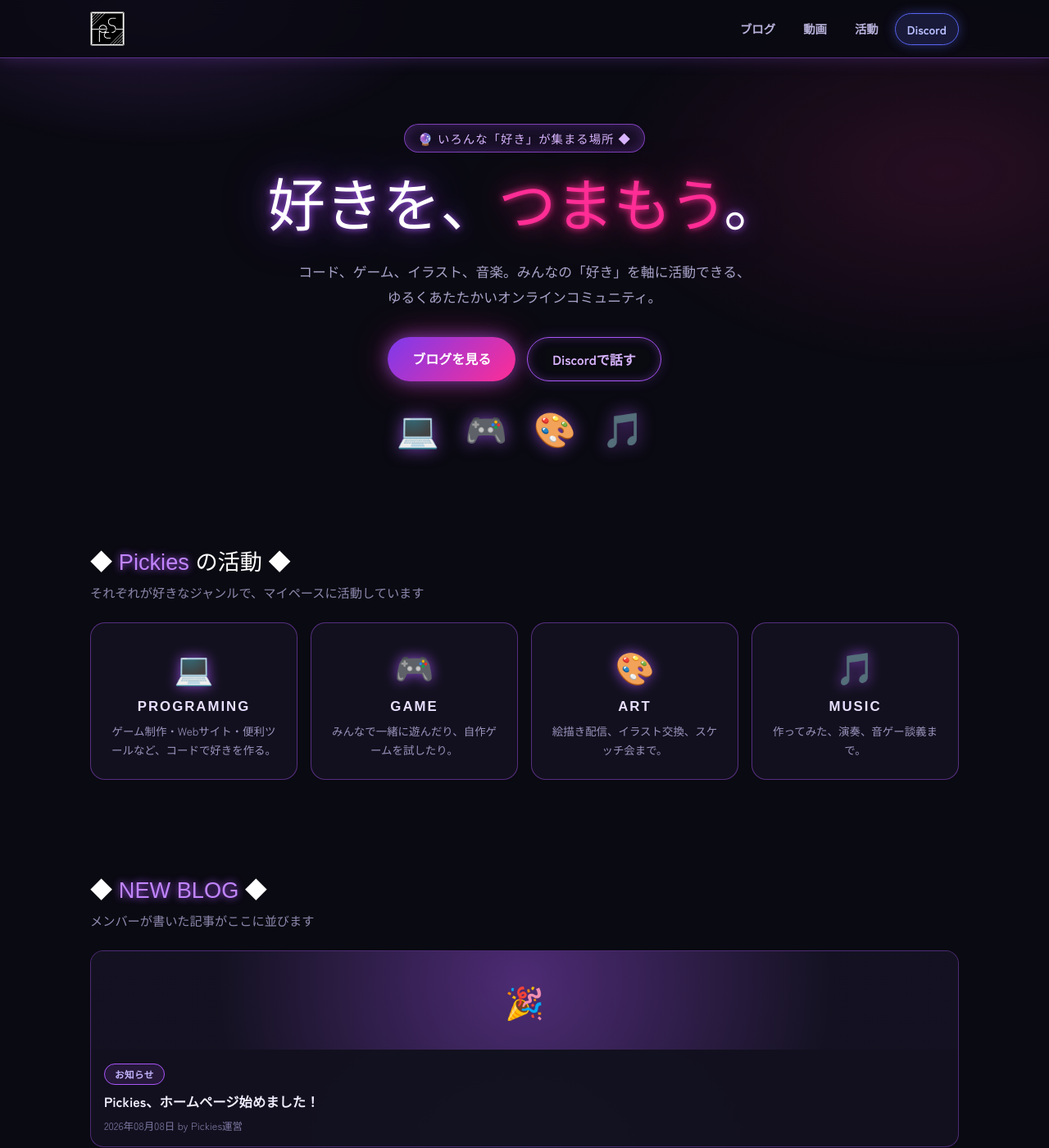
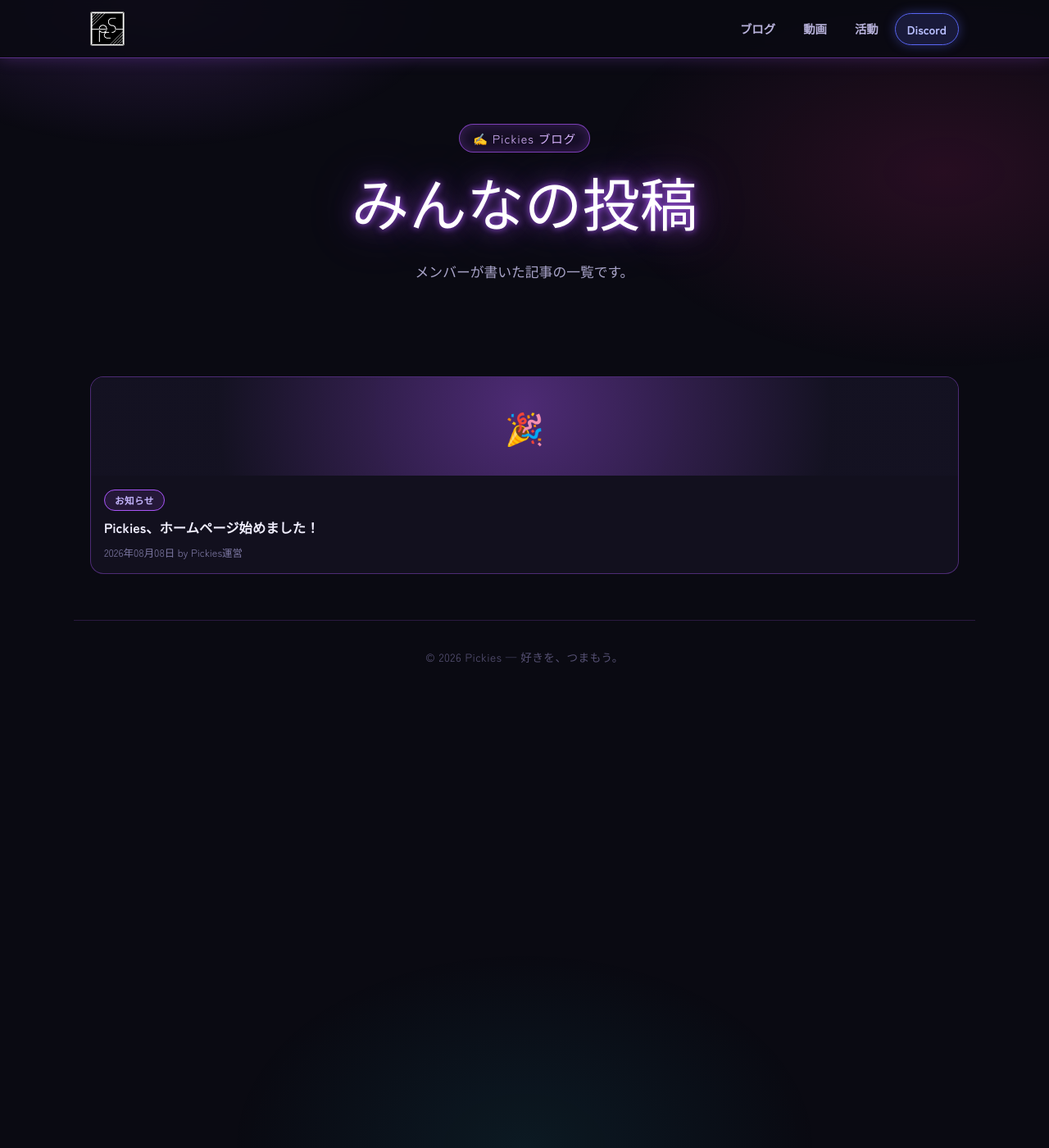
Before and after one commit to pc598-pickie/pc, a Jekyll site: the page built from blog/index.html, in a window 1280 px wide and 1400 px high. Shown: the whole window at 82% size. Built offline with Jekyll 4.4.1, drawn with Linux system fonts in a browser that asks for light colours; some web fonts are replaced; some of the changed text lies outside the part shown.

Commit message:
Update index.html

```diff
--- a/blog/index.html
+++ b/blog/index.html
@@ -1,35 +1,17 @@
 ---
 layout: default
-title: Pickies
+title: ブログ一覧
 ---
 
-<section class="hero">
-  <div class="hero-badge">🔮 いろんな「好き」が集まる場所 ◆</div>
-  <h1>好きを、<span class="accent">つまもう</span>。</h1>
-  <p>コード、ゲーム、イラスト、音楽。みんなの「好き」を軸に活動できる、ゆるくあたたかいオンラインコミュニティ。</p>
-  <div class="hero-buttons">
-    <a href="#blog" class="btn btn-primary">ブログを見る</a>
-    <a href="#discord" class="btn btn-ghost">Discordで話す</a>
-  </div>
-  <div class="hero-emoji">💻 🎮 🎨 🎵</div>
+<section class="hero" style="padding-bottom:24px;">
+  <div class="hero-badge">✍️ Pickies ブログ</div>
+  <h1>みんなの投稿</h1>
+  <p>メンバーが書いた記事の一覧です。</p>
 </section>
 
-<section id="cats">
-  <div class="section-title">◆ <span class="g">Pickies</span> の活動 ◆</div>
-  <div class="section-sub">それぞれが好きなジャンルで、マイペースに活動しています</div>
-  <div class="cat-grid">
-    <div class="cat-card"><span class="cat-icon">💻</span><h3>PROGRAMING</h3><p>ゲーム制作・Webサイト・便利ツールなど、コードで好きを作る。</p></div>
-    <div class="cat-card"><span class="cat-icon">🎮</span><h3>GAME</h3><p>みんなで一緒に遊んだり、自作ゲームを試したり。</p></div>
-    <div class="cat-card"><span class="cat-icon">🎨</span><h3>ART</h3><p>絵描き配信、イラスト交換、スケッチ会まで。</p></div>
-    <div class="cat-card"><span class="cat-icon">🎵</span><h3>MUSIC</h3><p>作ってみた、演奏、音ゲー談義まで。</p></div>
-  </div>
-</section>
-
-<section id="blog">
-  <div class="section-title">◆ <span class="g">NEW BLOG</span> ◆</div>
-  <div class="section-sub">メンバーが書いた記事がここに並びます</div>
+<section>
   <div class="blog-grid">
-    {% for post in site.posts limit:3 %}
+    {% for post in site.posts %}
     <article class="blog-card">
       <div class="blog-thumb thumb-{{ forloop.index }}">{{ post.emoji }}</div>
       <div class="blog-body">
@@ -38,26 +20,8 @@ title: Pickies
         <p class="blog-meta">{{ post.date | date: "%Y年%m月%d日" }} by {{ post.author }}</p>
       </div>
     </article>
+    {% else %}
+    <p style="color:#8d88ad;">まだ記事がありません。最初の投稿を待っています！</p>
     {% endfor %}
   </div>
-  <a href="{{ '/blog.html' | relative_url }}" class="more-link">ブログ一覧へ →</a>
 </section>
-
-<section id="yt">
-  <div class="section-title">◆ <span class="g">NEW VIDEO</span> ◆</div>
-  <div class="section-sub">YouTubeチャンネルの新着があります</div>
-  <div class="yt-grid">
-    <a class="yt-card" href="https://youtube.com/@group_pickies" target="_blank">
-      <div class="yt-thumb"><span class="yt-play">▶</span></div>
-      <div class="info"><h4>Pickies公式チャンネル</h4><p>YouTube で開く</p></div>
-    </a>
-  </div>
-</section>
-
-<section id="discord">
-  <div class="discord-cta">
-    <h2>💬 待合室に来ない？</h2>
-    <p>ここに来ればいつでも誰かが何かしてる。<br>気軽に、好きなことを話しにきてね。</p>
-    <a href="https://discord.gg/6VSxT3Pwsr" class="btn-white">Discord サーバーに参加</a>
-  </div>
-      </section>
```
